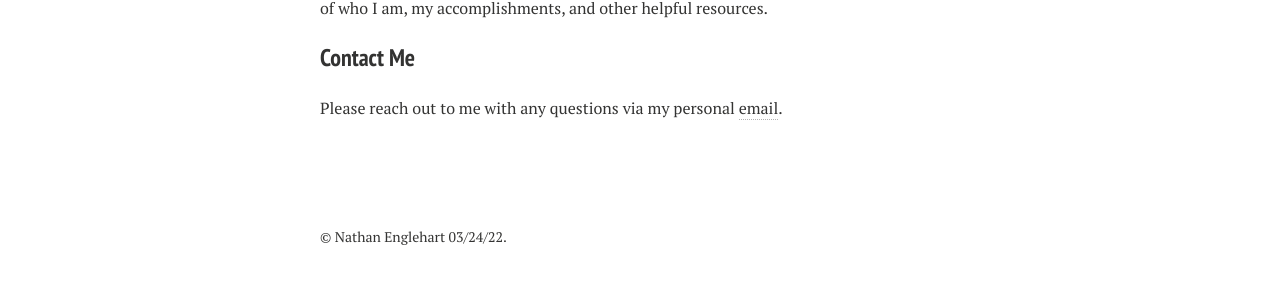
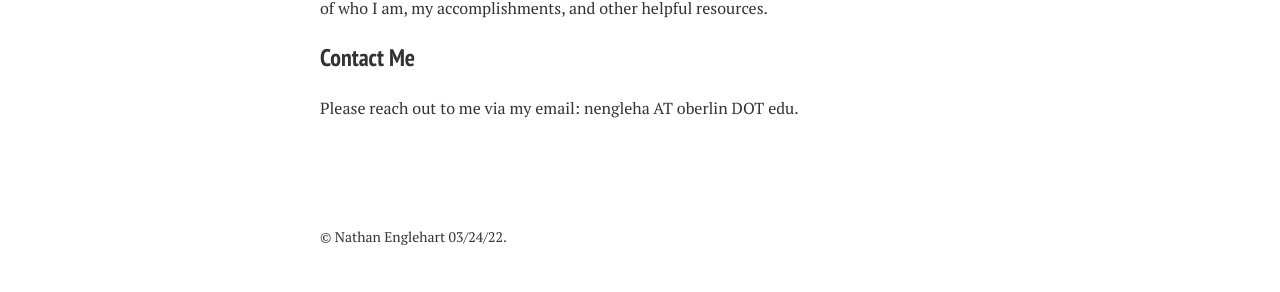
Before and after one commit to nathanenglehart/nathanenglehart.github.io, a Jekyll site: the page built from index.md, in a window 1280 px wide. Shown: the part 1105-1397 px from the top of the page. Built offline with Jekyll 4.4.1, drawn with Linux system fonts in a browser that asks for light colours; nearby versions of some CDN libraries.

Commit message:
fixed email

```diff
--- a/index.md
+++ b/index.md
@@ -23,6 +23,7 @@
 <h3 class="small_title">Contact Me</h3>
 
 <p class="paragraph">
-Please reach out to me with any questions via my personal <a style="color: #343434; text-decoration: none; border-bottom: 1px dotted #b3b3b3;" href="mailto:nathanenglehart21@gmail.com">email</a>.
+<!--Please reach out to me with any questions via my personal <a style="color: #343434; text-decoration: none; border-bottom: 1px dotted #b3b3b3;" href="mailto:nathanenglehart21@gmail.com">email</a>.-->
+Please reach out to me via my email: nengleha AT oberlin DOT edu.
 </p>
 <br />
```
